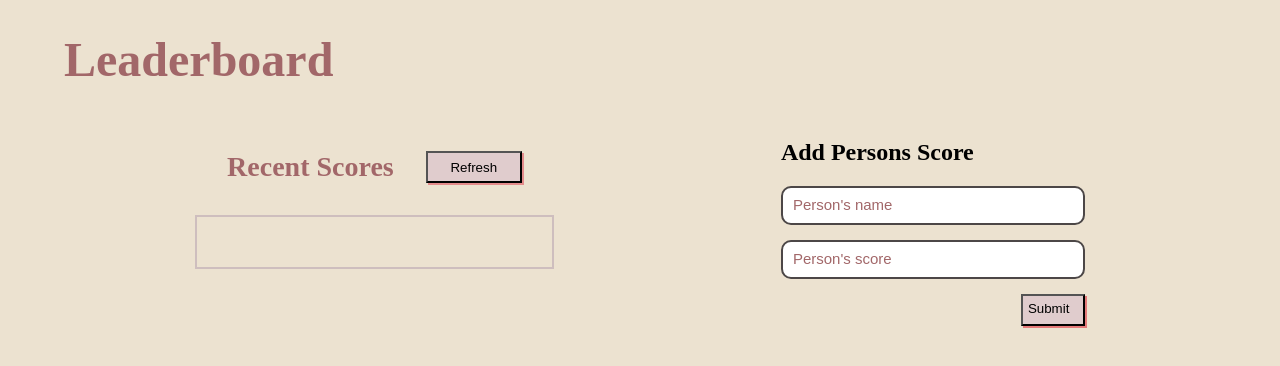
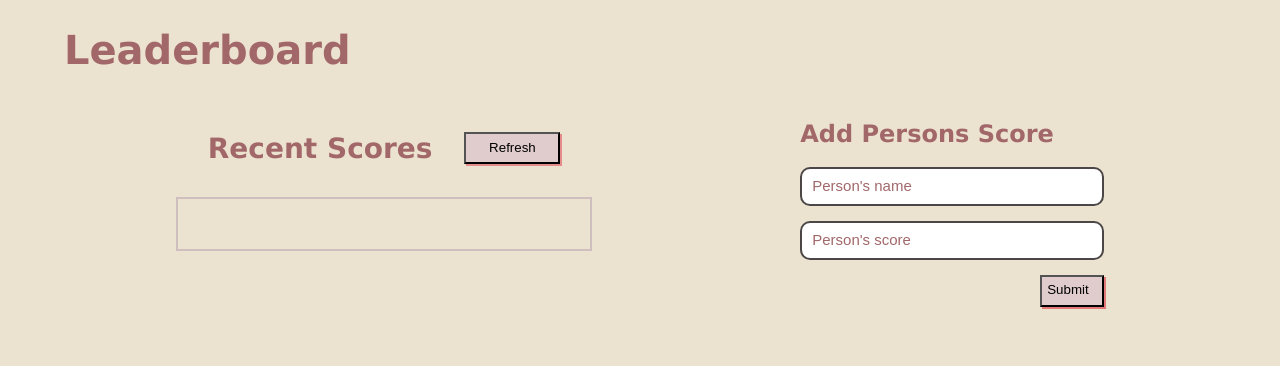
Before and after one commit to braincee/Leaderboard, a website built with webpack: page src/index.html in a window 1280 px wide. Built offline with nearby package versions, Linux system fonts and the light colour scheme; no server answers.

Commit message:
Add screenshot of leaderboard

```diff
--- a/src/style.css
+++ b/src/style.css
@@ -8,7 +8,8 @@ body {
 .header {
   padding: 0 4rem;
   color: #a26769;
-  font-size: 48px;
+  font-size: 40px;
+  font-family: Verdana, Geneva, Tahoma, sans-serif;
 }
 
 main {
@@ -36,6 +37,7 @@ main {
   margin: 0;
   font-size: 28px;
   color: #a26769;
+  font-family: Verdana, Geneva, Tahoma, sans-serif;
 }
 
 .board-2 form button {
@@ -45,6 +47,7 @@ main {
   height: 2rem;
   padding: 5px;
   background: #e0cccd;
+  font-family: Arial, Helvetica, sans-serif;
   box-shadow: 2px 2px rgb(228, 121, 121);
   transition: transform 300ms ease-in;
 }
@@ -79,6 +82,11 @@ main {
   color: #3a1825;
 }
 
+.board-2 .table {
+  color: #a26769;
+  font-family: Verdana, Geneva, Tahoma, sans-serif;
+}
+
 .board-1 .table .table-records {
   display: flex;
   justify-content: space-between;
```
Also changed, not shown: README.md, laptop.png (added).
